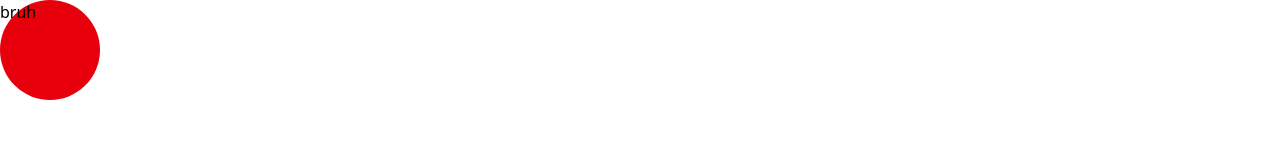
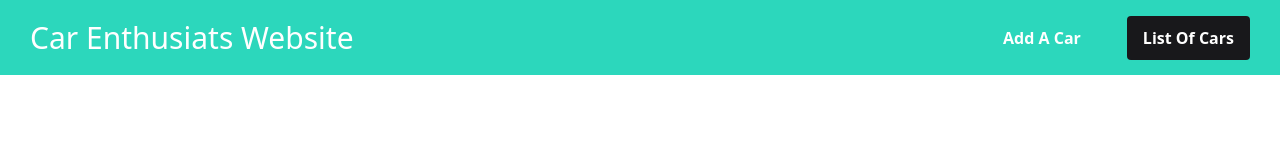
Before and after one commit to Sanik0/ASP.NET-Cars-FRONT-END, a website: page index.html in a window 1280 px wide. Drawn offline with Linux system fonts and the light colour scheme.

Commit message:
Initial Commit

```diff
--- a/index.html
+++ b/index.html
@@ -7,6 +7,12 @@
   <link href="src/output.css" rel="stylesheet">
 </head>
 <body>
-  <div class="w-[100px] h-[100px] bg-red-600 rounded-[50%]">bruh</div>
+    <header class="w-full bg-[#2CD7BC] py-[15px] px-[30px] flex justify-between items-center">
+        <h1 class="text-[#ffffff] text-[30px] font-normal">Car Enthusiats Website</h1>
+        <nav class="flex justify-center items-center gap-[30px]">
+            <div class="py-[10px] px-[16px] rounded-[4px] text-[#ffffff] font-semibold">Add A Car</div>
+            <div class="py-[10px] px-[16px] rounded-[4px] bg-[#18181B] text-[#ffffff] font-semibold">List Of Cars</div>
+        </nav>
+    </header>
 </body>
 </html>
```
Also changed, not shown: src/output.css.
